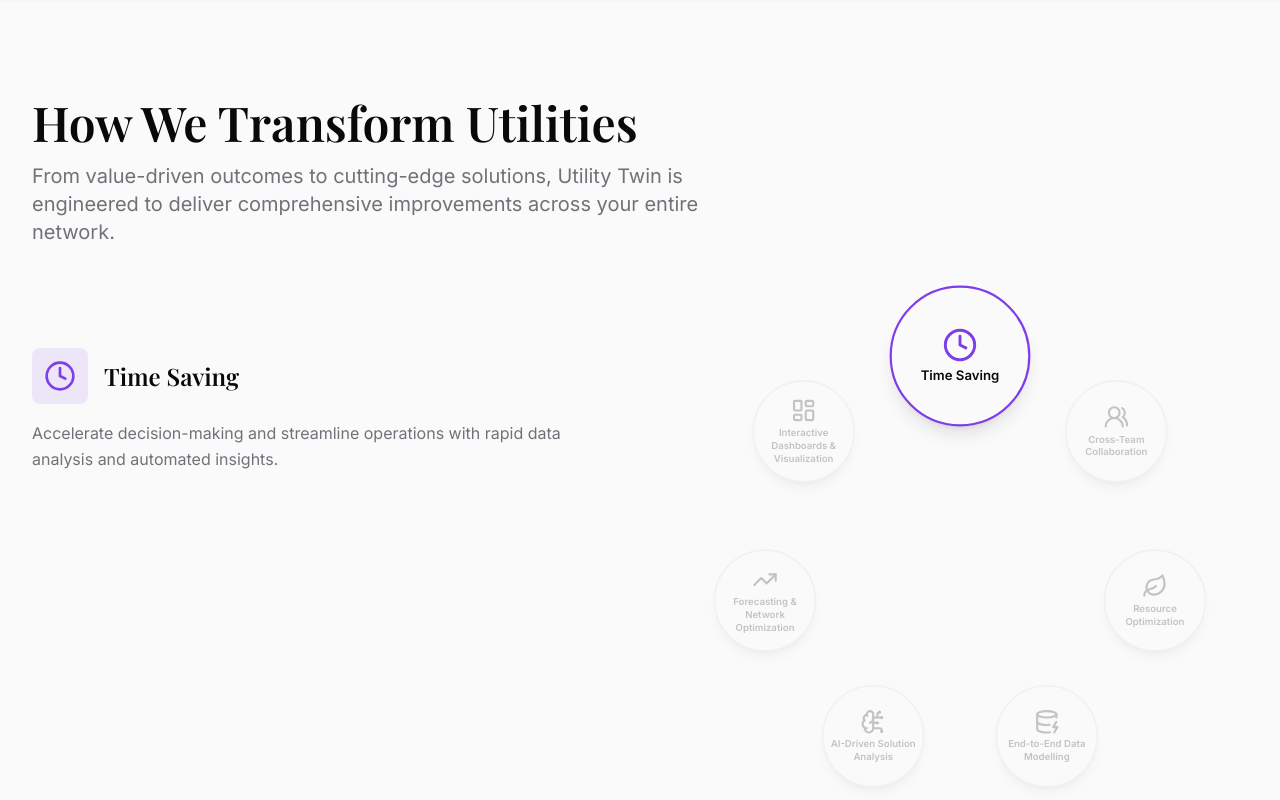
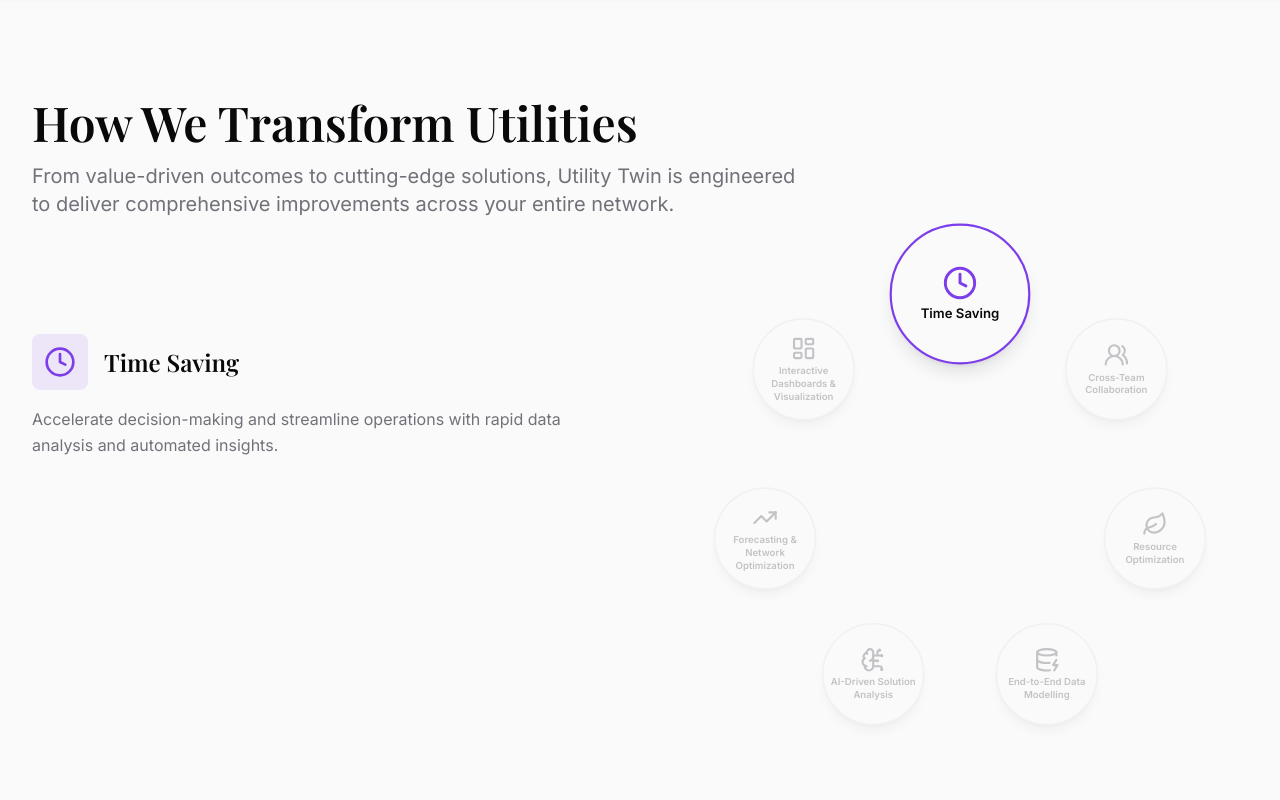
Before and after one commit to ReTwinAI/utilitytwin, a Next.js app: page / in a window 1280 px wide. Shown: the part 1918-2718 px from the top of the page. Built offline with nearby package versions, Linux system fonts and the light colour scheme; no server answers; a web font is replaced by a local one.

Commit message:
Fixed features ui

```diff
--- a/src/components/landing/features-section.tsx
+++ b/src/components/landing/features-section.tsx
@@ -143,12 +143,12 @@
             <h2 className="font-headline text-4xl md:text-5xl font-semibold mb-4">
                 How We Transform Utilities
             </h2>
-            <p className="text-lg md:text-xl text-muted-foreground max-w-2xl">
+            <p className="text-lg md:text-xl text-muted-foreground max-w-3xl mx-auto md:mx-0">
                 From value-driven outcomes to cutting-edge solutions, Utility Twin is engineered to deliver comprehensive improvements across your entire network.
             </p>
           </div>
-          <div className="grid grid-cols-1 md:grid-cols-2 gap-8 md:gap-16 items-center flex-grow pb-16">
-            <div className="relative flex flex-col items-start h-auto md:h-80 order-1 md:order-1">
+          <div className="flex-grow grid grid-cols-1 md:grid-cols-2 gap-8 md:gap-16 items-center pb-16">
+            <div className="relative flex flex-col items-start h-auto min-h-[16rem] md:h-80 order-1 md:order-1">
                 <div className="relative w-full">
                     {features.map((feature, index) => (
                         <div
@@ -180,7 +180,7 @@
                 </div>
             </div>
 
-            <div className="relative w-full h-full min-h-[320px] md:min-h-[400px] flex items-center justify-center pt-16 md:pt-24 order-2 md:order-2">
+            <div className="relative w-full h-full min-h-[320px] md:min-h-[400px] flex items-center justify-center order-2 md:order-2">
                 <div
                     className="absolute transition-transform duration-500 ease-in-out"
                     style={{
```
Also changed, not shown: 1 other file (tests, documents, lock files or other folders).
